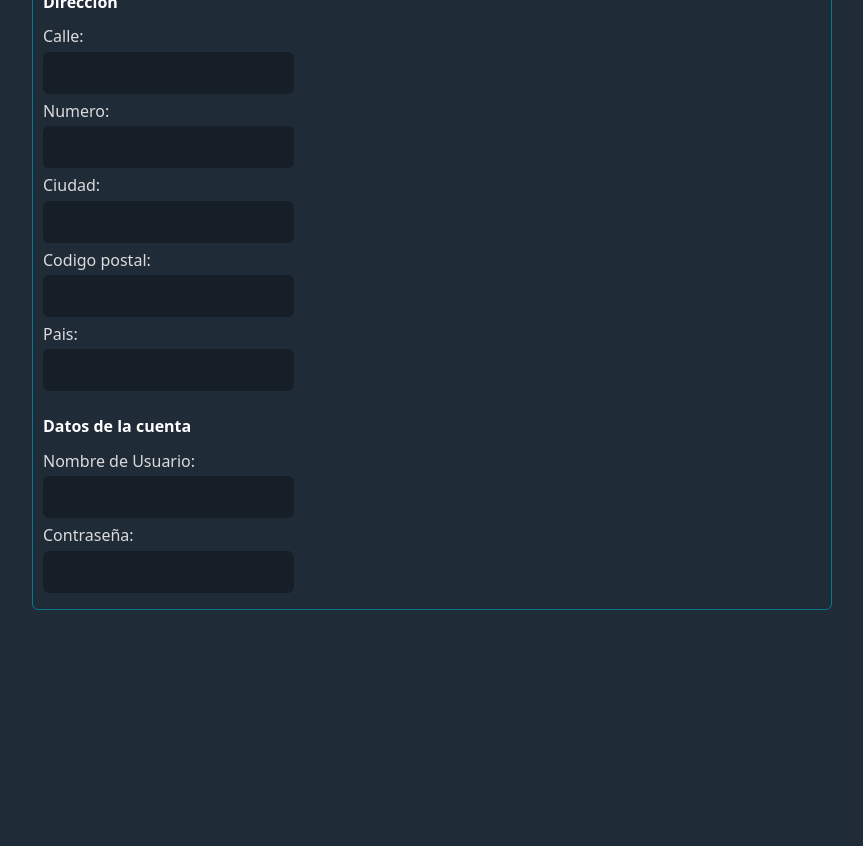
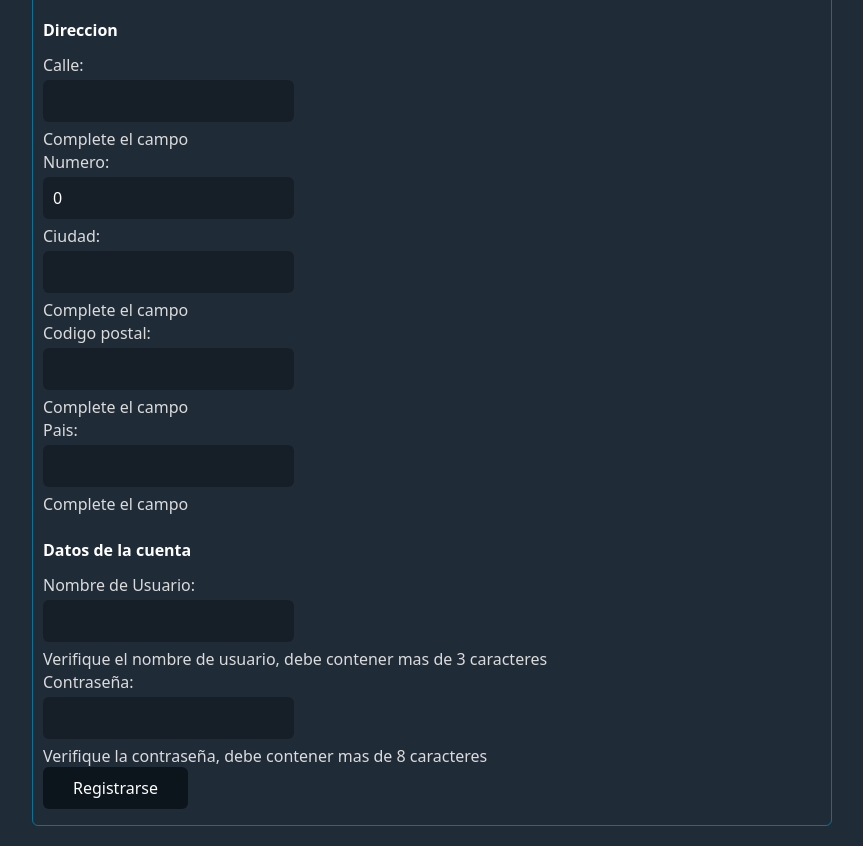
Before and after one commit to JuliMoriis/TicketPass-project, an Angular app: page / in a window 1280 px wide. Shown: the part 520-1366 px from the top of the page, without its empty margins (208-1071 px from the left). Before the commit the page ends 1150 px from the top, so only its background shows below. Built offline with nearby package versions, Linux system fonts and the light colour scheme.

Commit message:
Agrega correctamente usuario a json

```diff
--- a/src/app/services/usuario.service.ts
+++ b/src/app/services/usuario.service.ts
@@ -21,18 +21,13 @@ export class UsuarioService{
    return this.http.post<Usuario>(this.urlBase, usuario);
   }
 
-  verificarNombreUsuario (nombreUsuario: string): Promise<boolean>
-  {
-
-    return this.getUsuarios().toPromise().then()
+  //verificar que el usuario no se repita
+  verificarNombreUsuario(usuarioNombre: string): Observable<boolean> {
+    //transforma promesa en observable
+    return this.getUsuarios().pipe(
+      map(usuarios => usuarios.some(usuario => usuario.nombreUsuario === usuarioNombre))
+    );
   }
-
-  // checkUsernameExists(username: string): Observable<boolean> {
-  //   //transforma promesa en observable
-  //   return this.getUsuarios().pipe(
-  //     map(usuarios => usuarios.some(usuario => usuario))
-  //   )
-  // }
 
 
 }
--- a/src/app/usuario/component/add-usuario/add-usuario.component.html
+++ b/src/app/usuario/component/add-usuario/add-usuario.component.html
@@ -12,55 +12,92 @@
                     </div>
                 }
                 <label for="apellidoUsuario">Apellido:</label>
-                <input type="text" id="apellidoUsuario" formControName = "apellido"/>
+                <input type="text" id="apellidoUsuario" formControlName = "apellido"/>
                 @if (formularioUsuario.controls['apellido'].getError('required')){
                     <div>
                         Complete el campo
                     </div>
                 }
                 <label for="telefonoUsuario">Telefono:</label>
-                <input type="tel" id="telefonoUsuario" formControName = "telefono"/>
+                <input type="tel" id="telefonoUsuario" formControlName = "telefono"/>
                 @if (formularioUsuario.controls['telefono'].getError('required')){
                     <div>
                         Complete el campo
                     </div>
                 }
                 <label for="emailUsuario">Email:</label>
-                <input type="email" id="emailUsuario" formControName = "email"/>
-                @if (formularioUsuario.controls['email'].getError('email') && formularioUsuario.controls['email'].getError('required')){
+                <input type="text" id="emailUsuario" formControlName = "email"/>
+                @if (formularioUsuario.controls['email'].getError('required') || formularioUsuario.controls['email'].getError('email') ){
                     <div>
-                        Mail incorrecto
+                        Complete el campo o verifique que sea un mail valido
                     </div>
                 }
-
-                <div>
+                <div formGroupName="direccion">
                     <h4>Direccion</h4>
                     <label for="calleUsuario">Calle:</label>
-                    <input type="text" id="calleUsuario" formControName = "calle">
+                    <input type="text" id="calleUsuario" formControlName = "calle">
+                    @if (formularioUsuario.get('direccion.calle')?.getError('required')){
+                        <div>
+                            Complete el campo
+                        </div>
+                    }
+
 
                     <label for="numeroUsuario">Numero:</label>
-                    <input type="number" id="numeroUsuario" formControName = "numero">
-
+                    <input type="number" id="numeroUsuario" formControlName = "numero">
+                    @if (formularioUsuario.get('direccion.numero')?.getError('required')){
+                        <div>
+                            Complete el campo
+                        </div>
+                    }
                     <label for="ciudadUsuario">Ciudad:</label>
-                    <input type="text" id="ciudadUsuario" formControName = "ciudad">
-
+                    <input type="text" id="ciudadUsuario" formControlName = "ciudad">
+                    @if (formularioUsuario.get('direccion.ciudad')?.getError('required')){
+                        <div>
+                            Complete el campo
+                        </div>
+                    }
                     <label for="codigoPostalUsuario">Codigo postal:</label>
-                    <input type="text" id="codigoPostalUsuario" formControName = "codigoPostal">
-
+                    <input type="text" id="codigoPostalUsuario" formControlName = "codigoPostal">
+                    @if (formularioUsuario.get('direccion.codigoPostal')?.getError('required')){
+                        <div>
+                            Complete el campo
+                        </div>
+                    }
                     <label for="paisUsuario">Pais:</label>
-                    <input type="text" id="paisUsuario" formControName = "pais">
-
+                    <input type="text" id="paisUsuario" formControlName = "pais">
+                    @if (formularioUsuario.get('direccion.pais')?.getError('required')){
+                        <div>
+                            Complete el campo
+                        </div>
+                    }
                 </div>
             <div>
                 <h4>Datos de la cuenta</h4>
                 <label for="usuarioDeUsuario">Nombre de Usuario:</label>
-                <input type="text" id="usuarioDeUsuario" formControName = "nombreUsuario">
+                <input type="text" id="usuarioDeUsuario" formControlName = "nombreUsuario">
+                @if (formularioUsuario.controls['nombreUsuario'].getError('required') || formularioUsuario.controls['nombreUsuario'].getError('minLength')){
+                    <div>
+                      Verifique el nombre de usuario, debe contener mas de 3 caracteres
+                    </div>
+                }
+                <!-- @if (formularioUsuario.controls['nombreUsuario'].hasError('encontrado')) {
+                    <div>
+                        El nombre de usuario ya exite, intente nuevamente
+                    </div>
+                } -->
 
                 <label for="contraseniaUsuario">Contraseña:</label>
-                <input type="password" id="contraseniaUsuario" formControName = "contrasenia">
+                <input type="password" id="contraseniaUsuario" formControlName = "contrasenia">
+                @if (formularioUsuario.controls['contrasenia'].getError('required') || formularioUsuario.controls['contrasenia'].getError('minLength')){
+                    <div>
+                      Verifique la contraseña, debe contener mas de 8 caracteres
+                    </div>
+                }
 
             </div>
             </div>
+            <button type="submit">Registrarse</button>
 
         </form>
     </fieldset>
--- a/src/app/usuario/component/add-usuario/add-usuario.component.ts
+++ b/src/app/usuario/component/add-usuario/add-usuario.component.ts
@@ -1,7 +1,8 @@
 import { Component, inject } from '@angular/core';
+import { AbstractControl, FormBuilder, ReactiveFormsModule, Validators } from '@angular/forms';
+import { UsuarioService } from '../../../services/usuario.service';
 import { Usuario } from '../../interfaces/usuario.interface';
-import { Direccion } from '../../../recinto/interfaces/direccion.interface';
-import { FormBuilder, ReactiveFormsModule, Validators } from '@angular/forms';
+
 
 @Component({
   selector: 'app-add-usuario',
@@ -13,6 +14,9 @@ import { FormBuilder, ReactiveFormsModule, Validators } from '@angular/forms';
 export class AddUsuarioComponent {
 
   fb = inject(FormBuilder);
+
+  usuariosService = inject(UsuarioService);
+
 
   formularioUsuario = this.fb.nonNullable.group({
     nombre:['',[Validators.required]],
@@ -30,14 +34,36 @@ export class AddUsuarioComponent {
     contrasenia:['', [Validators.required, Validators.minLength(8)]]
   })
 
-  verificarUsuario(){
+/*   validarUsuario(control: AbstractControl): void {
+    this.usuariosService.verificarNombreUsuario(control.value).subscribe((existe) => {
+      if (existe) {
+        control.setErrors({ encontrado: true });
+      } else {
+        control.setErrors(null);
+      }
+    });
+  } */
 
+  guardarUsuarioJSON(usuario: Usuario) {
+    this.usuariosService.postUsuario(usuario).subscribe({
+      next: () => {
+        console.log('Usuario agregado exitosamente');
+      },
+      error: (err) => {
+        alert('Error al agregar el usuario: ' + err.message);
+        console.error('Error:', err);
+      }
+    });
   }
 
-  addUsuario (){
+  // Función para agregar el usuario
+  addUsuario() {
+    if (this.formularioUsuario.invalid) {
+      console.warn('Formulario inválido');
+      return;
+    }
 
+    const usuario: Usuario = this.formularioUsuario.getRawValue(); // Tipado correcto
+    this.guardarUsuarioJSON(usuario);
   }
-
-
-
 }
```
Also changed, not shown: db/usuarios.json (+18 -3 lines).
